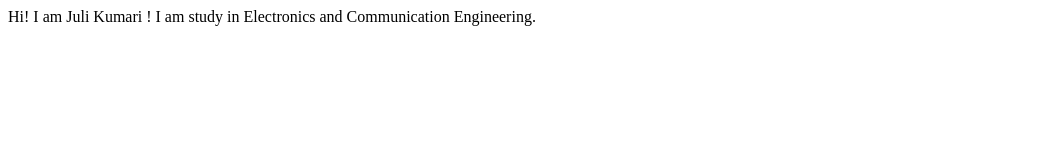
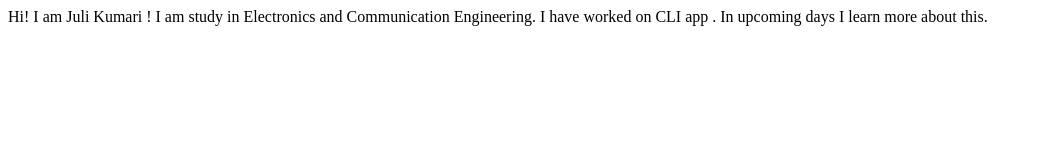
Before and after one commit to Juli-Kumari/JuliKumari123-site, a plain HTML site: page index.html in a window 1280 px wide. Shown: the whole page, without its empty margins (0-1042 px from the left). Drawn offline with Linux system fonts and the light colour scheme.

Commit message:
update detail of project

```diff
--- a/index.html
+++ b/index.html
@@ -10,5 +10,7 @@
     Hi! I am Juli Kumari !
     I am study in Electronics and Communication Engineering.
 
+    I have worked on CLI app . In upcoming days I learn more about this.
+
 </body>
 </html>
```
